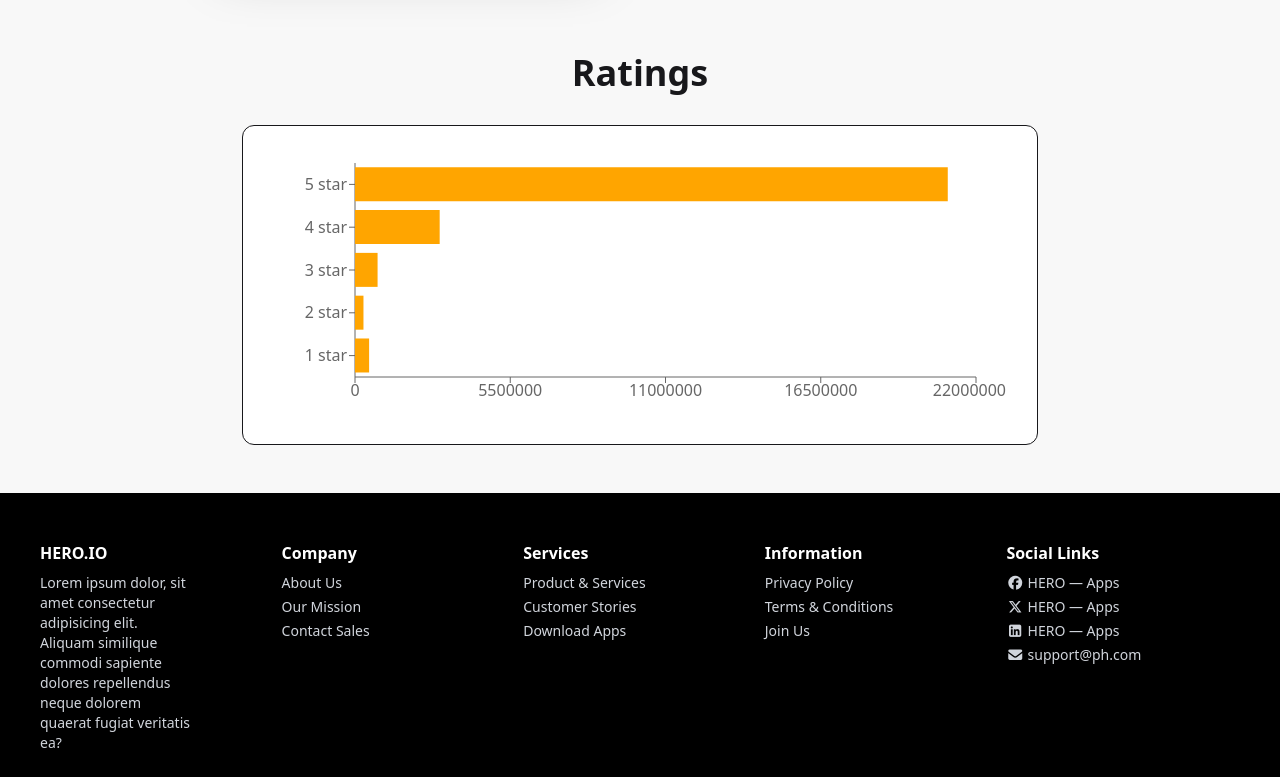
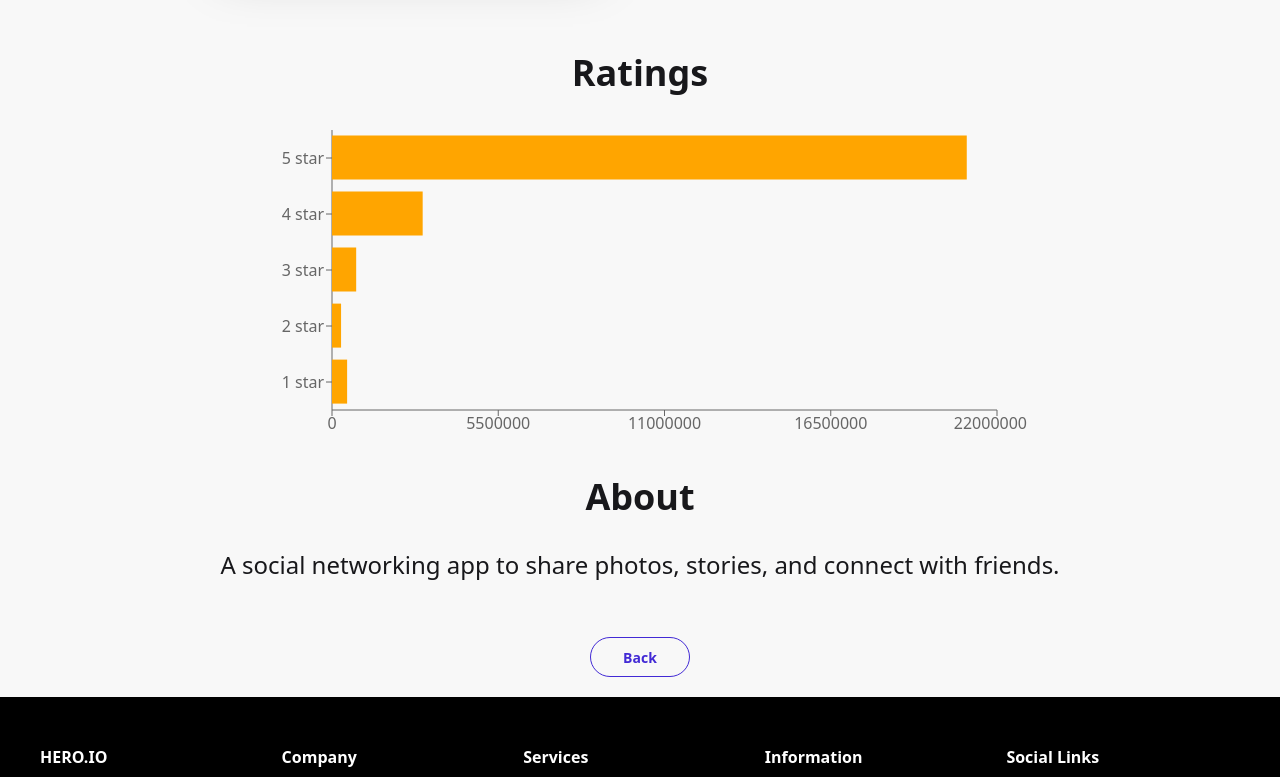
Before and after one commit to saad-1761/My-Hero-App, a React (Vite) app: page /apps/1 in a window 1280 px wide. Shown: the part 460-1237 px from the top of the page. Built offline with nearby package versions, Linux system fonts and the light colour scheme.

Commit message:
added error page

```diff
--- a/src/Components/Navbar.jsx
+++ b/src/Components/Navbar.jsx
@@ -6,15 +6,10 @@ import logo from "../assets/logo.png";
 const Navbar = () => {
   return (
     <div className=" bg-white shadow-md border-b-[0.5px] border-gray-300 ">
-      <Container>
       <div className="navbar bg-base-100 shadow-sm py-3 lg:py-0">
         <div className="navbar-start">
           <div className="dropdown">
-              <div
-                tabIndex={0}
-                role="button"
-                className="btn btn-ghost lg:hidden"
-              >
+            <div tabIndex={0} role="button" className="btn btn-ghost lg:hidden">
               <svg
                 xmlns="http://www.w3.org/2000/svg"
                 className="h-3 w-3"
@@ -133,7 +128,6 @@ const Navbar = () => {
           </NavLink>
         </div>
       </div>
-      </Container>
     </div>
   );
 };
--- /dev/null
+++ b/src/Pages/AppErrorPage.jsx
@@ -0,0 +1,32 @@
+import React from "react";
+import Navbar from "../Components/Navbar";
+import Container from "../Components/Container";
+import { Link } from "react-router";
+import Footer from "../Components/Footer";
+import error from "../assets/App-Error.png";
+
+const AppErrorPage = ({ search }) => {
+  return (
+    <div>
+      <Container>
+        <div className="min-h-[80vh] flex flex-col justify-center items-center my-5">
+          <img src={error} alt="" />
+          <p className="text-2xl md:text-6xl mt-4 font-semibold">
+            Opps, {search} not found!
+          </p>
+          <p className="text-md md:text-2xl my-4">
+            The app you are looking for is not available.
+          </p>
+          <Link
+            to="/"
+            className="btn bg-gradient-to-r from-[#632ee2] to-[#9f62f2] text-white max-w-100"
+          >
+            Go back
+          </Link>
+        </div>
+      </Container>
+    </div>
+  );
+};
+
+export default AppErrorPage;
--- a/src/Pages/Apps.jsx
+++ b/src/Pages/Apps.jsx
@@ -2,9 +2,10 @@ import React, { useState } from "react";
 import useApps from "../Hooks/useApps";
 import { Link } from "react-router";
 import AppCard from "../Components/AppCard";
+import AppErrorPage from "./AppErrorPage";
 
 const Apps = () => {
-  const { apps } = useApps();
+  const { apps, loading } = useApps();
   const [search, setSearch] = useState("");
   console.log(search);
   const term = search.trim().toLocaleLowerCase();
@@ -40,12 +41,19 @@ const Apps = () => {
             />
           </label>
         </div>
-
-        <div className="grid grid-cols-1 max-w-screen-xl mx-auto w-full  md:px-8 lg:px-12 py-4 md:py-8 lg:py-12 md:grid-cols-2 lg:grid-cols-4 gap-6 px-4">
-          {searchedApps.map((app) => (
-            <AppCard key={app.id} app={app} />
-          ))}
-        </div>
+        {loading ? (
+          <div className="flex justify-center items-center h-screen">
+            <span className="loading loading-dots loading-xl"></span>
+          </div>
+        ) : searchedApps.length === 0 ? (
+          <AppErrorPage search={search}></AppErrorPage>
+        ) : (
+          <div className="grid grid-cols-1 max-w-screen-xl mx-auto w-full  md:px-8 lg:px-12 py-4 md:py-8 lg:py-12 md:grid-cols-2 lg:grid-cols-4 gap-6 px-4">
+            {searchedApps.map((app) => (
+              <AppCard key={app.id} app={app} />
+            ))}
+          </div>
+        )}
       </div>
     </div>
   );
--- a/src/Pages/AppsDetails.jsx
+++ b/src/Pages/AppsDetails.jsx
@@ -1,5 +1,5 @@
 import React from "react";
-import { useParams } from "react-router";
+import { Link, useParams } from "react-router";
 import useApps from "../Hooks/useApps";
 import downloadIcon from "../assets/icon-downloads.png";
 import ratingIcon from "../assets/icon-ratings.png";
@@ -31,6 +31,7 @@ const AppsDetails = () => {
     reviews,
     size,
     ratings,
+    description,
   } = app || {};
 
   const handleInstall = () => {
@@ -52,7 +53,7 @@ const AppsDetails = () => {
   };
 
   return (
-    <div className="hero bg-base-200 min-h-screen  text-center lg:text-left">
+    <div className="hero bg-base-200 min-h-screen text-center lg:text-left">
       <div className="flex flex-col">
         <div className="hero-content max-w-screen-xl mx-auto w-full flex-col lg:flex-row">
           <img src={image} className="max-w-[50vh] rounded-lg shadow-2xl" />
@@ -83,9 +84,9 @@ const AppsDetails = () => {
             </button>
           </div>
         </div>
-        <div className="max-w-screen-xl mx-auto w-full  md:px-8 lg:px-12 py-4 md:py-8 lg:py-12">
+        <div className="max-w-screen-xl mx-auto w-full md:px-4 lg:px-8 py-4 md:py-8 lg:py-12">
           <h2 className="text-4xl font-bold text-center my-8">Ratings</h2>
-          <div className="bg-base-100 border rounded-xl p-4 md:p-8 h-80">
+          <div className="rounded-xl px-2 md:px-8 h-80">
             <ResponsiveContainer width="100%" height="100%">
               <BarChart
                 width={500}
@@ -112,7 +113,18 @@ const AppsDetails = () => {
               </BarChart>
             </ResponsiveContainer>
           </div>
+          <h2 className="max-w-screen-xl mx-auto w-full  text-4xl font-bold text-center my-8">
+            About
+          </h2>
+          <p className=" max-w-screen-xl mx-auto w-full text-2xl font-light text-center my-2">
+            {description}
+          </p>
         </div>
+        <Link to="/apps" className="flex justify-center mb-5">
+          <button className="btn btn-outline btn-primary px-8 rounded-full">
+            Back
+          </button>
+        </Link>
       </div>
     </div>
   );
--- a/src/Pages/Home.jsx
+++ b/src/Pages/Home.jsx
@@ -5,7 +5,7 @@ import AppCard from "../Components/AppCard";
 import { Link } from "react-router";
 
 const Home = () => {
-  const { apps, loading, error } = useApps();
+  const { apps } = useApps();
 
   const featuredApps = apps.slice(0, 8);
 
--- a/src/Pages/Installation.jsx
+++ b/src/Pages/Installation.jsx
@@ -1,6 +1,8 @@
 import React, { useEffect, useState } from "react";
+import useApps from "../Hooks/useApps";
 
 const Installation = () => {
+  const { loading } = useApps();
   const [installedApps, setInstalledApps] = useState([]);
   const [sortOrder, setSortOrder] = useState("none");
   useEffect(() => {
@@ -47,6 +49,11 @@ const Installation = () => {
           </select>
         </label>
       </div>
+      {loading ? (
+        <div className="flex justify-center items-center h-screen">
+          <span className="loading loading-dots loading-xl"></span>
+        </div>
+      ) : (
         <div className="space-y-4 px-2 md:px-0">
           {sortApps().map((app) => (
             <div
@@ -69,11 +76,12 @@ const Installation = () => {
                 onClick={() => handleRemove(app.id)}
                 className="ml-auto btn btn-outline btn-error"
               >
-              Remove
+                Uninstall
               </button>
             </div>
           ))}
         </div>
+      )}
     </div>
   );
 };
```
Lines whose indentation alone changed are shown as unchanged.
